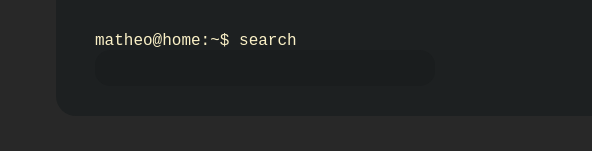
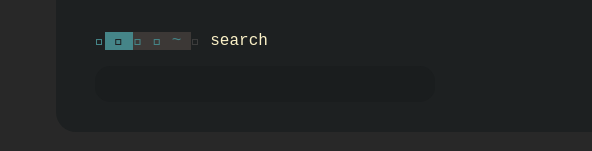
Before and after one commit to Matheosk/GruvboxNewTab, a plain HTML site: page index.html in a window 1280 px wide. Shown: the part 457-608 px from the top of the page, 519-1111 px from the left. Drawn offline with Linux system fonts and the light colour scheme; a web font is replaced by a local one.

Commit message:
New Text

```diff
--- a/index.html
+++ b/index.html
@@ -17,7 +17,7 @@
         <div class="right">
             <div class="head">
                 <p>
-                  <span id="blue"></span><span id="arch">   </span><span id="background">  ~ </span><span id="end"></span>
+                  <span id="blue"></span><span id="arch">   </span><span id="background">  ~ </span><span id="end"></span> ls
                 </p>
             </div>
 
@@ -53,7 +53,9 @@
                 </div>
             </div>
             <div class="head2">
-                <span>matheo@home:~$ search</span>
+                <p>
+                  <span id="blue"></span><span id="arch">   </span><span id="background">  ~ </span><span id="end"></span> search
+                </p>
                 <span id="AboutDevTypeText" class="typing"></span>
         	      <input class="search-form" class="search-box" id="textoBusqueda" autofocus="">
 	          </div>
```
